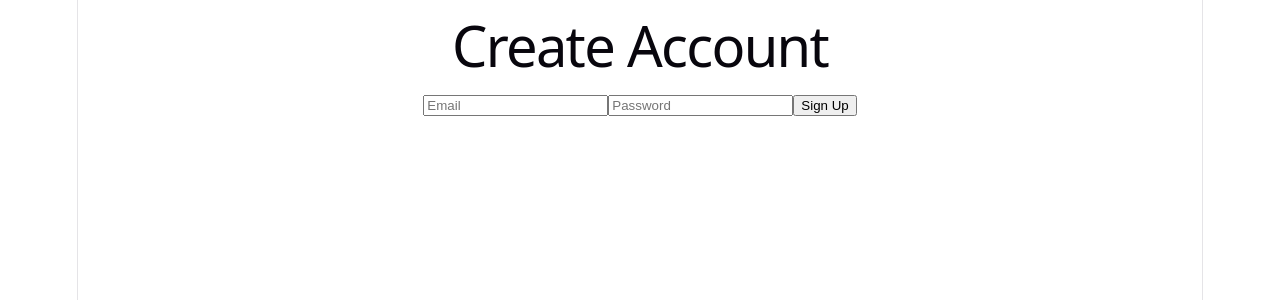
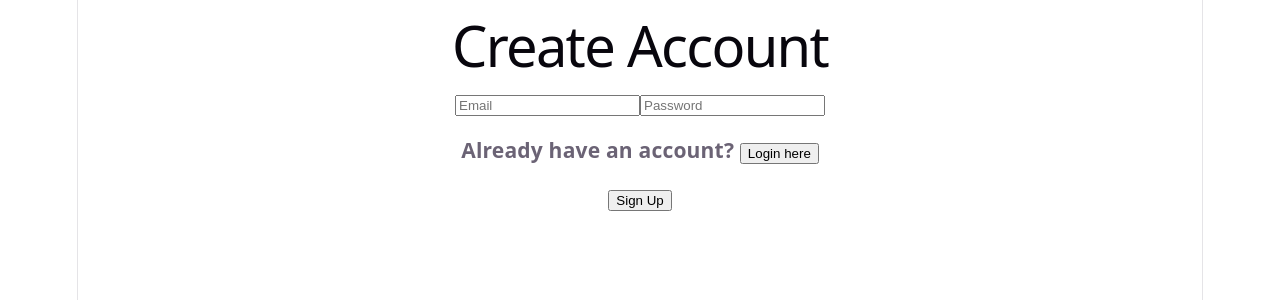
Before and after one commit to coursesellerbd25-commits/What-sApp-clone, a React app: page /signup in a window 1280 px wide. Shown: the top 300 px of the page. Built offline with nearby package versions, Linux system fonts and the light colour scheme; no server answers; the HTML template or start-up script is replaced by a standard one.

Commit message:
Change route

```diff
--- a/src/App.jsx
+++ b/src/App.jsx
@@ -16,7 +16,7 @@ export default function App() {
         <Route
           path="/"
           element={
-            <Navigate to="/login" />
+            <Navigate to="/signup" />
           }
         />
 
--- a/src/pages/Signup.jsx
+++ b/src/pages/Signup.jsx
@@ -61,6 +61,8 @@ export default function Signup() {
 
         {error && <p>{error}</p>}
 
+        <h3>Already have an account?{" "} <button type="button" onClick={() => navigate("/login")}>Login here</button></h3>
+
         <button disabled={loading}>
           {loading
                       ? "Creating..."
```
